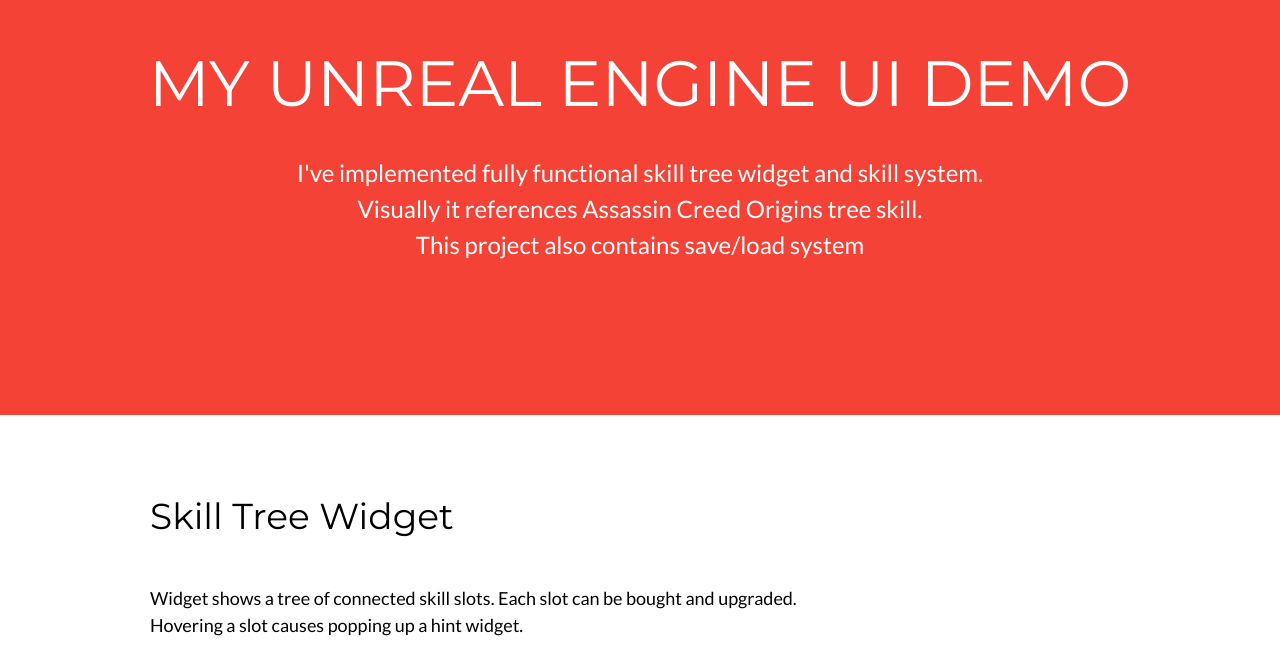
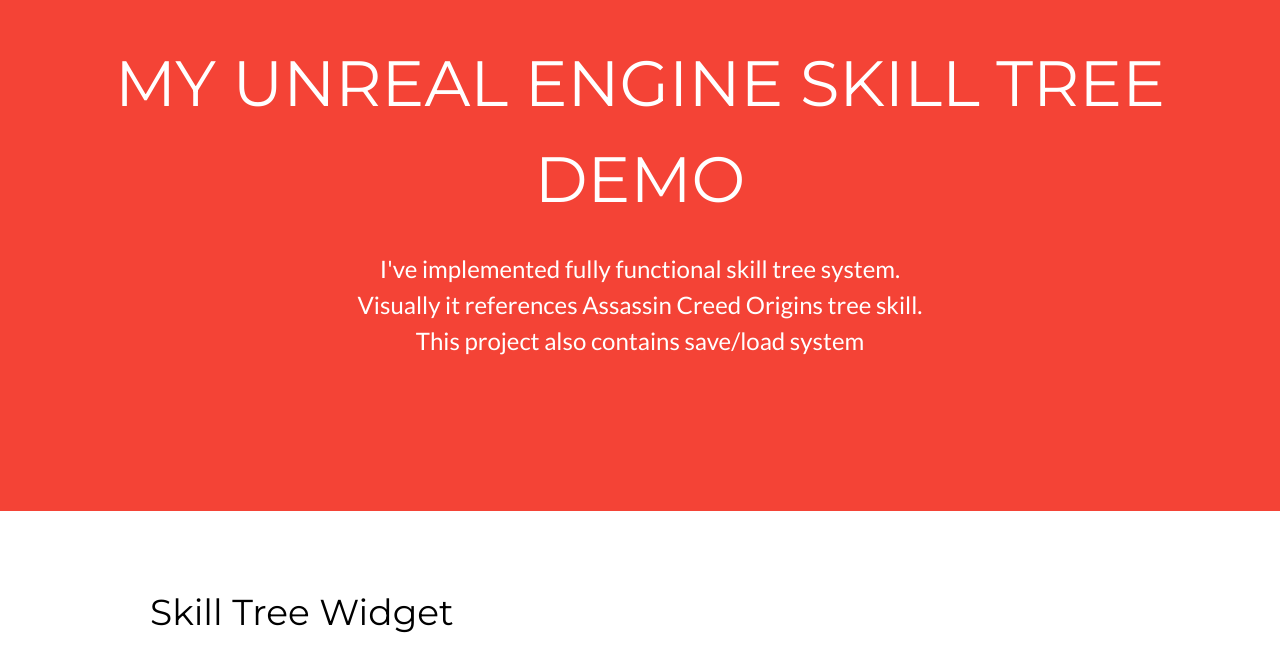
Before and after one commit to verigor/verigor.github.io, a plain HTML site: page index.html in a window 1280 px wide. Shown: the part 109-755 px from the top of the page. Drawn offline with nearby package versions, Linux system fonts and the light colour scheme.

Commit message:
change description

```diff
--- a/index.html
+++ b/index.html
@@ -31,8 +31,8 @@ body,h1,h2,h3,h4,h5,h6 {font-family: "Lato", sans-serif}
 
 <!-- Header -->
 <header class="w3-container w3-red w3-center" style="padding:128px 16px">
-  <h1 class="w3-margin w3-jumbo">MY UNREAL ENGINE UI DEMO</h1>
-  <p class="w3-xlarge">I've implemented fully functional skill tree widget and skill system. <br> Visually it references Assassin Creed Origins tree skill.
+  <h1 class="w3-margin w3-jumbo">MY UNREAL ENGINE SKILL TREE DEMO</h1>
+  <p class="w3-xlarge">I've implemented fully functional skill tree system. <br> Visually it references Assassin Creed Origins tree skill.
 <br> This project also contains save/load system</p>
 </header>
 
```
